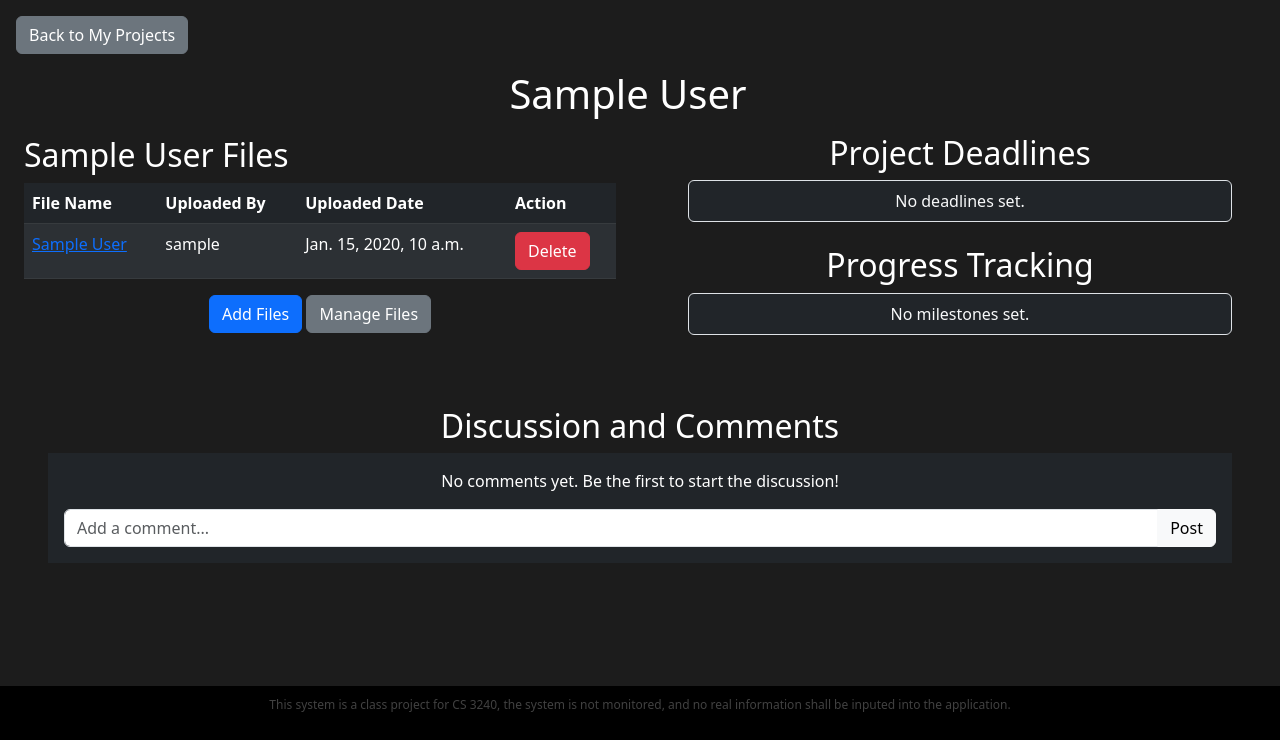
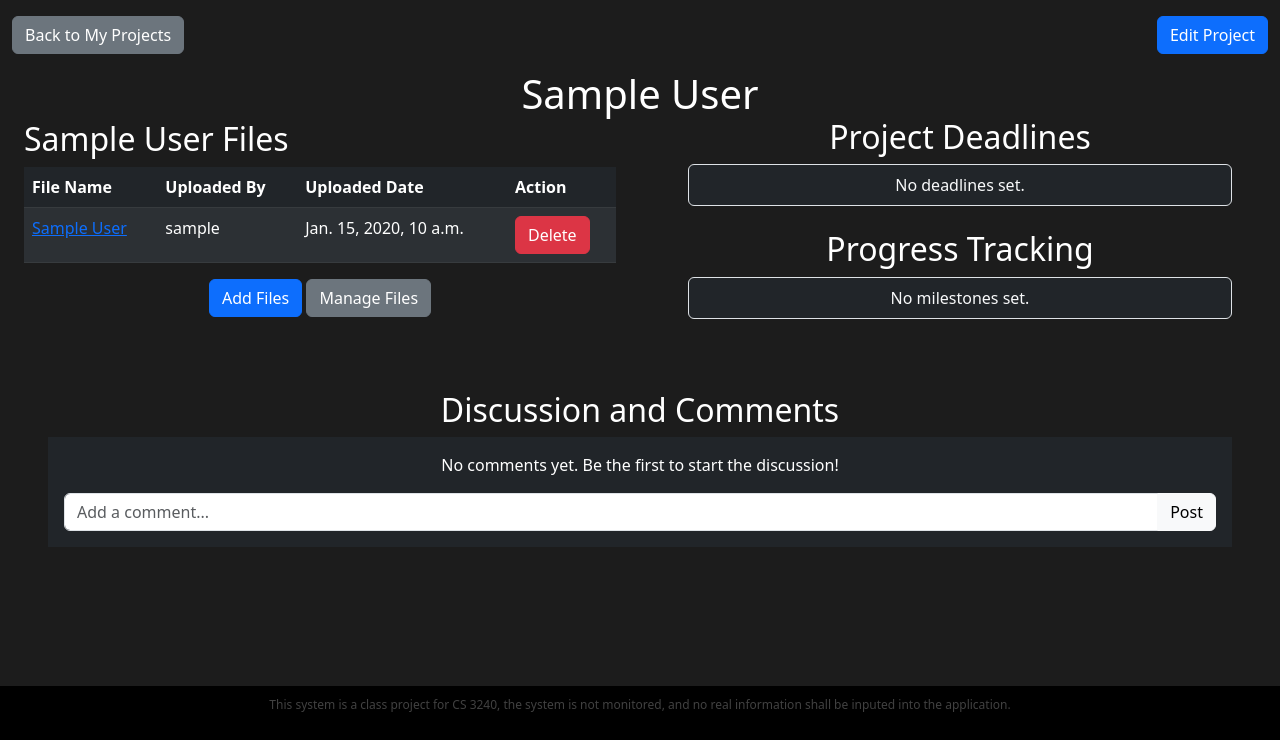
Before and after one commit to duk3y/music-production-pma, a Django app: page /projects/1 in a window 1280 px wide. Shown: the part 60-800 px from the top of the page. Run offline with Django 5.2, Linux system fonts and the light colour scheme; a user stored in the database is signed in; tables that the repository leaves empty hold one stand-in row (values such as "Sample post").

Commit message:
The project name and description can now be edited and seen from the home page

```diff
--- a/mysite/urls.py
+++ b/mysite/urls.py
@@ -23,6 +23,7 @@ from .views import CustomLoginView, CommonDefaultView, PMAAdminDefaultView, Auth
 urlpatterns = [
     path('projects/<int:project_id>/upload/', upload_file, name='file_upload'),
     path('file/delete/<int:file_id>/', views.delete_file, name='delete_file'),
+    path('projects/<int:project_id>/edit/', views.edit_project, name='edit_project'),
     path('projects/<int:project_id>/manage_files/', views.manage_files, name='manage_files'),
     path("admin/", admin.site.urls),
     path("accounts/", include("allauth.urls")),
--- a/mysite/views.py
+++ b/mysite/views.py
@@ -117,3 +117,16 @@ def login_redirect(request):
         return redirect('pma_admin_default')
     else:
         return redirect('common_default')
+
+@login_required
+def edit_project(request, project_id):
+    project = get_object_or_404(Project, id=project_id)
+    if request.method == 'POST':
+        # Update the project details
+        project.name = request.POST.get('name')
+        project.description = request.POST.get('description')
+        project.save()
+        return redirect('project_info', project_id=project.id)
+
+    # Render the edit form
+    return render(request, 'edit_project.html', {'project': project})
--- a/templates/project_info.html
+++ b/templates/project_info.html
@@ -7,13 +7,17 @@
 {% block content %}
   <div class="container-fluid" style="height: 100%;">
     <div class="row">
-      <div class="row align-items-center">
-        <!-- Back to My Projects Button -->
-        <div class="col-auto p-3">
+      <div class="container-fluid" style="height: 100%;">
+        <div class="d-flex justify-content-between align-items-center pt-3 mb-3">
+          <!-- Back to My Projects Button -->
           <a href="{% url 'common_default' %}" class="btn btn-secondary">Back to My Projects</a>
+
+          {% if not project.is_private %}
+            <a href="{% url 'edit_project' project.id %}" class="btn btn-primary">Edit Project</a>
+          {% endif %}
         </div>
-        <!-- Project Title -->
-        <div class="col-md-12 pb-3 text-center">
+
+        <div class="text-center">
           <h1 class="mb-0">{{ project.name }}</h1>
         </div>
       </div>
--- a/users/models.py
+++ b/users/models.py
@@ -10,6 +10,8 @@ class Project(models.Model):
     last_modified = models.DateTimeField(auto_now=True)
     user = models.ForeignKey(User, on_delete=models.CASCADE)
     collaborators = models.ManyToManyField(User, related_name='collaborating_projects', blank=True)
+    description = models.TextField(blank=True, null=True)
+    is_private = models.BooleanField(default=False)
 
 class ProjectFiles(models.Model):
     project = models.ForeignKey(Project, on_delete=models.CASCADE)
```
Also changed, not shown: templates/edit_project.html (added, +26 -0 lines), users/migrations/0010_project_description_project_is_private.py (added).
